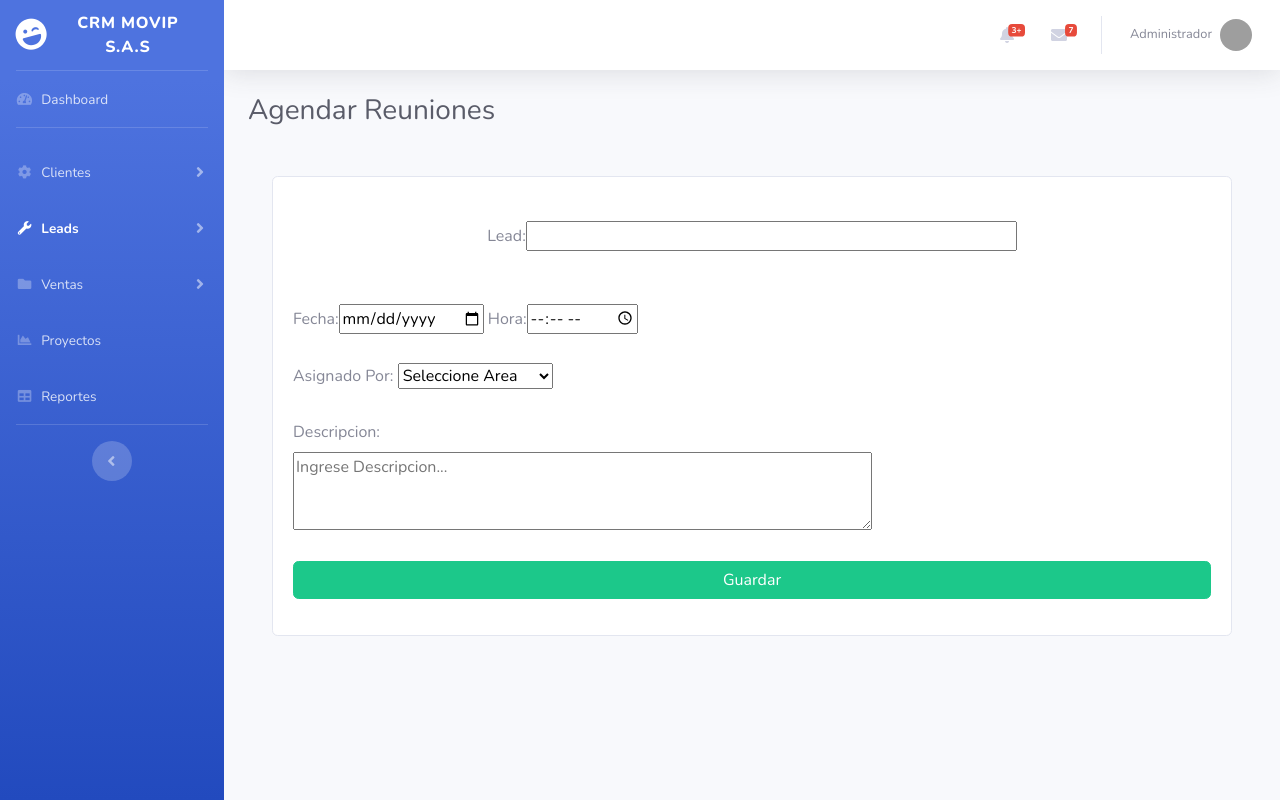
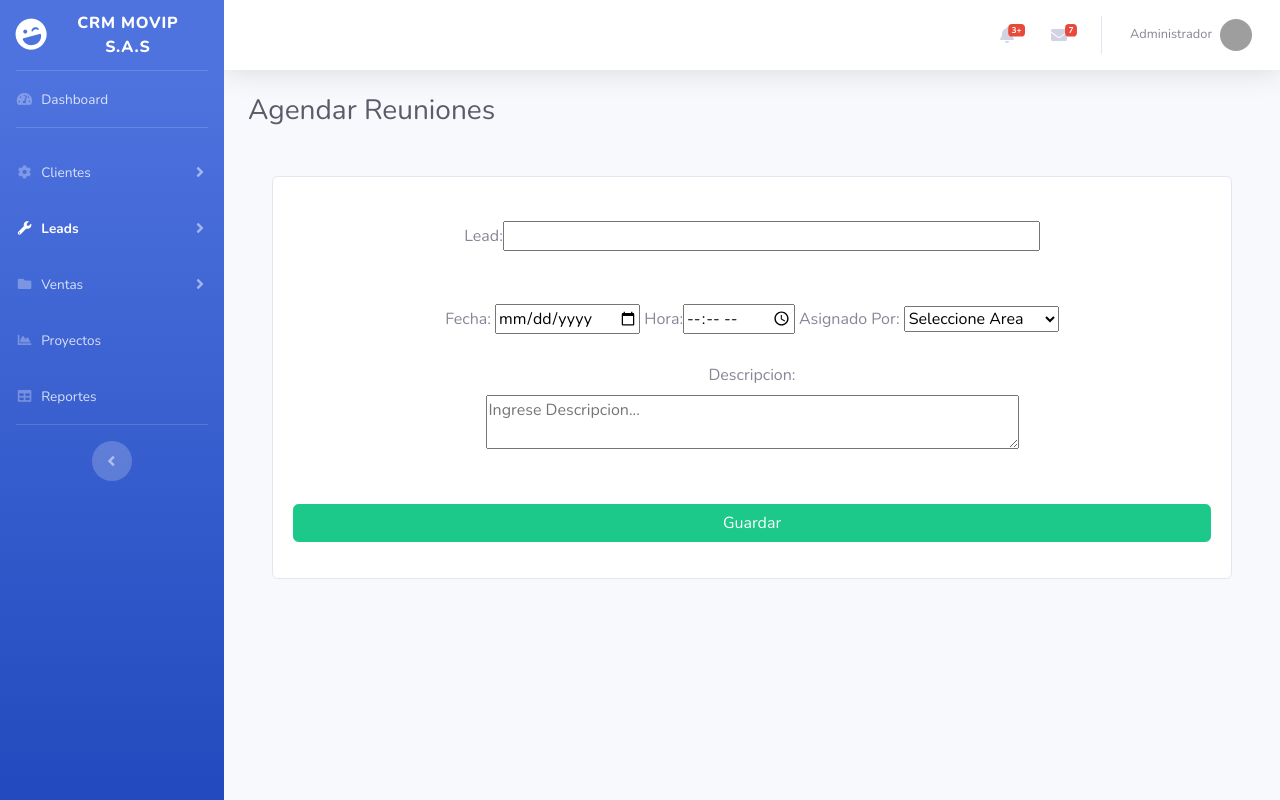
Before and after one commit to jsebastianrincon/ModuloCRM_ProyectoFinal, a PHP site: page /reuniones.php in a window 1280 px wide. Run offline with PHP 8.4, Linux system fonts and the light colour scheme; a user stored in the database is signed in; grey boxes are pictures that could not be loaded.

Commit message:
Correccion errores reuniones

```diff
--- a/reuniones.php
+++ b/reuniones.php
@@ -339,27 +339,25 @@ $tipo_usuario = $_SESSION['tipo_usuario'];
                     <div class="form-group" id="responsive-form">
 
                       <br>
-                      <center><label>Lead: </label><input type="text" size="50" name="lead"></center>
+                      <center><label>Lead: </label><input type="text" size="55" name="lead"></center>
                       <br>
                       <br>
-                      <p><label>Fecha: </label><input type="date" size="22" name="primer_apellido" placeholder="Ingrese Primer Apellido" required></center>
-                        <label>Hora: </label><input type="time" size="22" name="segundo_apellido" placeholder="Ingrese Segundo Apellido" required></center>
-                        <br>
-                        <br>
-
-
+                      <center><label>Fecha: </label>
+                        <input type="date" size="40" name="fecha" required>
+                        <label>Hora: </label><input type="time" size="50" name="hora" required>
                         <label>Asignado Por: </label>
                         <select name="asignado">
                           <option value="Asignado por">Seleccione Area</option>
                           <option value="Area Comercial" id="ArC">Area Comercial</option>
                           <option value="Area Marketing" id="ArM">Area de Marketing</option>
                         </select>
-                        <br>
-                        <br>
-                        <label>Descripcion: </label><br><textarea name="comentario" rows="3" cols="60" placeholder="Ingrese Descripcion..." required></textarea>
-                        <br>
-                        <br>
-                        <input type="submit" class="btn btn-success btn-block" name="submit" value="Guardar">
+                      </center>
+                      <br>
+
+                      <center><label>Descripcion: </label><br><textarea name="comentario" rows="2" cols="55" placeholder="Ingrese Descripcion..." required></textarea></center>
+                      <br>
+                      <br>
+                      <input type="submit" class="btn btn-success btn-block" name="submit" value="Guardar">
 
           </fieldset>
 
```
